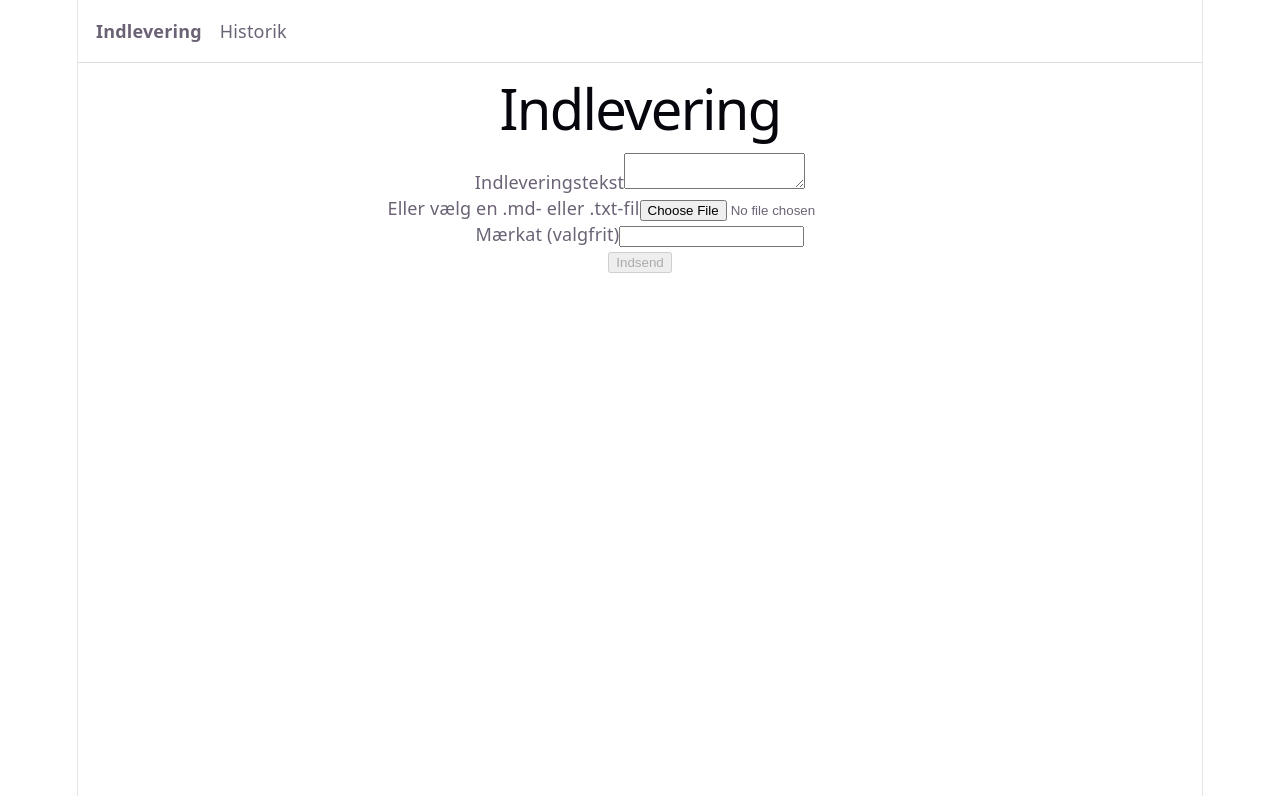
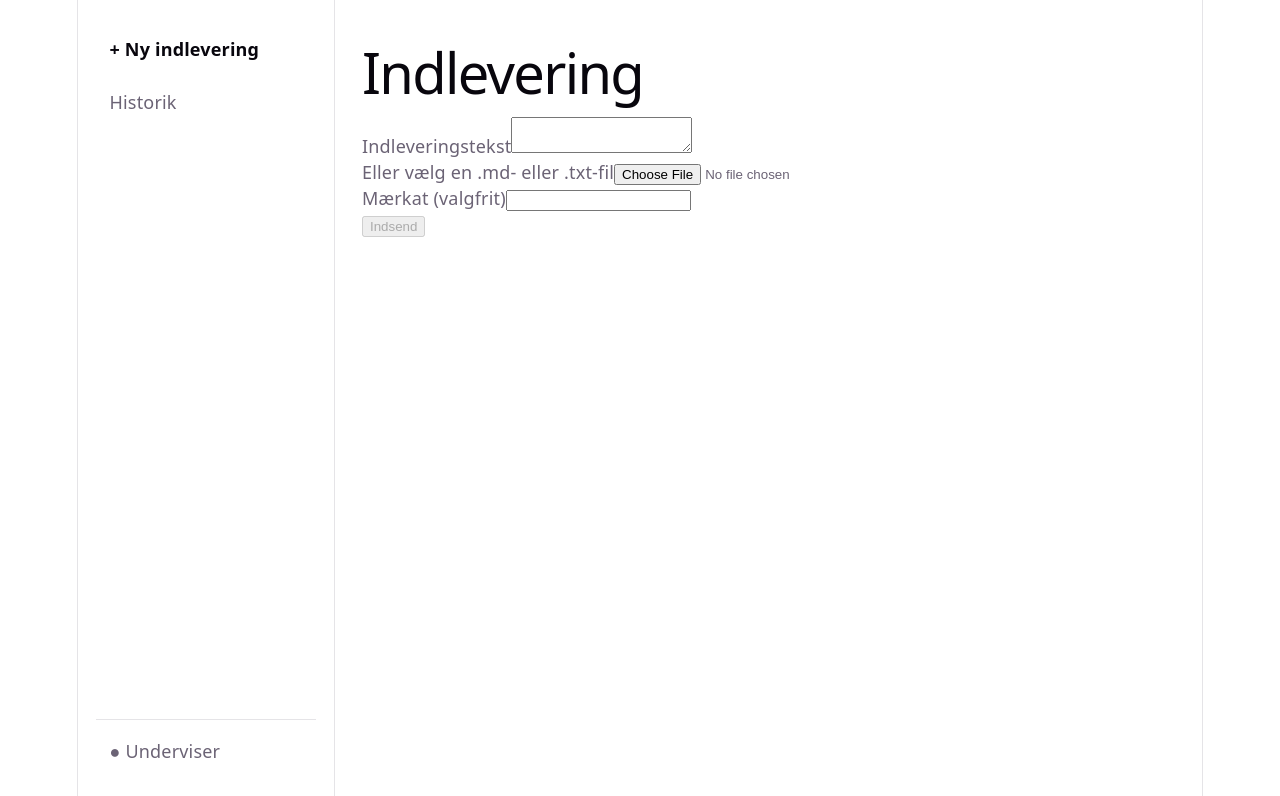
Before and after one commit to Mortenjenne/rubric-ai-ui, a React (Vite) app: page / in a window 1280 px wide. Shown: the top 796 px of the page. Built offline with nearby package versions, Linux system fonts and the light colour scheme; no server answers.

Commit message:
Replace top nav with sidebar navigation shell (ticket 07)
Sidebar shows "+ Ny indlevering" and "Historik" mapped to the existing
/ and /history routes, plus a static "Underviser" identity indicator.
No new routes, no login/account UI, no functional Settings.

```diff
--- a/src/App.jsx
+++ b/src/App.jsx
@@ -2,20 +2,21 @@ import { Route, Routes } from 'react-router-dom'
 import { UploadPage } from './features/upload/UploadPage'
 import { ResultPage } from './features/result/ResultPage'
 import { HistoryPage } from './features/history/HistoryPage'
-import { Nav } from './shared/ui/Nav'
+import { Sidebar } from './shared/ui/Sidebar'
+import styles from './App.module.css'
 
 function App() {
   return (
-    <>
-      <Nav />
-      <main>
+    <div className={styles.shell}>
+      <Sidebar />
+      <main className={styles.main}>
         <Routes>
           <Route path="/" element={<UploadPage />} />
           <Route path="/evaluations/:evaluationId" element={<ResultPage />} />
           <Route path="/history" element={<HistoryPage />} />
         </Routes>
       </main>
-    </>
+    </div>
   )
 }
 
--- /dev/null
+++ b/src/App.module.css
@@ -0,0 +1,12 @@
+.shell {
+  display: flex;
+  flex: 1;
+  min-height: 0;
+  text-align: left;
+}
+
+.main {
+  flex: 1;
+  min-width: 0;
+  padding: 1.5rem;
+}
--- a/src/shared/i18n/strings.js
+++ b/src/shared/i18n/strings.js
@@ -1,10 +1,11 @@
 /** Centralized Danish UI copy. This app has a single fixed locale — no i18n library, no
  *  switcher, no English fallback. Domain terms follow the Danish UI labels in CONTEXT.md. */
 export const strings = {
-  nav: {
+  sidebar: {
     ariaLabel: 'Hovednavigation',
-    upload: 'Indlevering',
+    newSubmission: 'Ny indlevering',
     history: 'Historik',
+    identity: 'Underviser',
   },
   common: {
     retry: 'Prøv igen',
--- a/src/shared/ui/Nav.jsx
+++ /dev/null
@@ -1,20 +0,0 @@
-import { NavLink } from 'react-router-dom'
-import { strings } from '../i18n/strings'
-import styles from './Nav.module.css'
-
-function linkClassName({ isActive }) {
-  return isActive ? `${styles.link} ${styles.linkActive}` : styles.link
-}
-
-export function Nav() {
-  return (
-    <nav className={styles.nav} aria-label={strings.nav.ariaLabel}>
-      <NavLink to="/" end className={linkClassName}>
-        {strings.nav.upload}
-      </NavLink>
-      <NavLink to="/history" className={linkClassName}>
-        {strings.nav.history}
-      </NavLink>
-    </nav>
-  )
-}
--- a/src/shared/ui/Nav.module.css
+++ /dev/null
@@ -1,19 +0,0 @@
-.nav {
-  display: flex;
-  gap: 1rem;
-  padding: 1rem;
-  border-bottom: 1px solid #ddd;
-}
-
-.link {
-  color: inherit;
-  text-decoration: none;
-}
-
-.link:hover {
-  text-decoration: underline;
-}
-
-.linkActive {
-  font-weight: 700;
-}
--- /dev/null
+++ b/src/shared/ui/Sidebar.jsx
@@ -0,0 +1,25 @@
+import { NavLink } from 'react-router-dom'
+import { strings } from '../i18n/strings'
+import styles from './Sidebar.module.css'
+
+function linkClassName({ isActive }) {
+  return isActive ? `${styles.link} ${styles.linkActive}` : styles.link
+}
+
+export function Sidebar() {
+  return (
+    <aside className={styles.sidebar}>
+      <nav className={styles.nav} aria-label={strings.sidebar.ariaLabel}>
+        <NavLink to="/" end className={linkClassName}>
+          <span aria-hidden="true">+</span> {strings.sidebar.newSubmission}
+        </NavLink>
+        <NavLink to="/history" className={linkClassName}>
+          {strings.sidebar.history}
+        </NavLink>
+      </nav>
+      <div className={styles.identity}>
+        <span aria-hidden="true">●</span> {strings.sidebar.identity}
+      </div>
+    </aside>
+  )
+}
--- /dev/null
+++ b/src/shared/ui/Sidebar.module.css
@@ -0,0 +1,39 @@
+.sidebar {
+  display: flex;
+  flex-direction: column;
+  justify-content: space-between;
+  width: 220px;
+  flex-shrink: 0;
+  padding: 1.5rem 1rem;
+  border-right: 1px solid var(--border);
+  text-align: left;
+}
+
+.nav {
+  display: flex;
+  flex-direction: column;
+  gap: 0.5rem;
+}
+
+.link {
+  color: inherit;
+  text-decoration: none;
+  padding: 0.5rem 0.75rem;
+  border-radius: 6px;
+}
+
+.link:hover {
+  background: var(--accent-bg);
+}
+
+.linkActive {
+  font-weight: 700;
+  color: var(--text-h);
+}
+
+.identity {
+  color: var(--text);
+  padding: 0.5rem 0.75rem;
+  border-top: 1px solid var(--border);
+  padding-top: 1rem;
+}
```
Also changed, not shown: .scratch/rubric-ai-mvp/issues/07-sidebar-navigation-shell.md (added), 1 other file (tests, documents, lock files or other folders).
